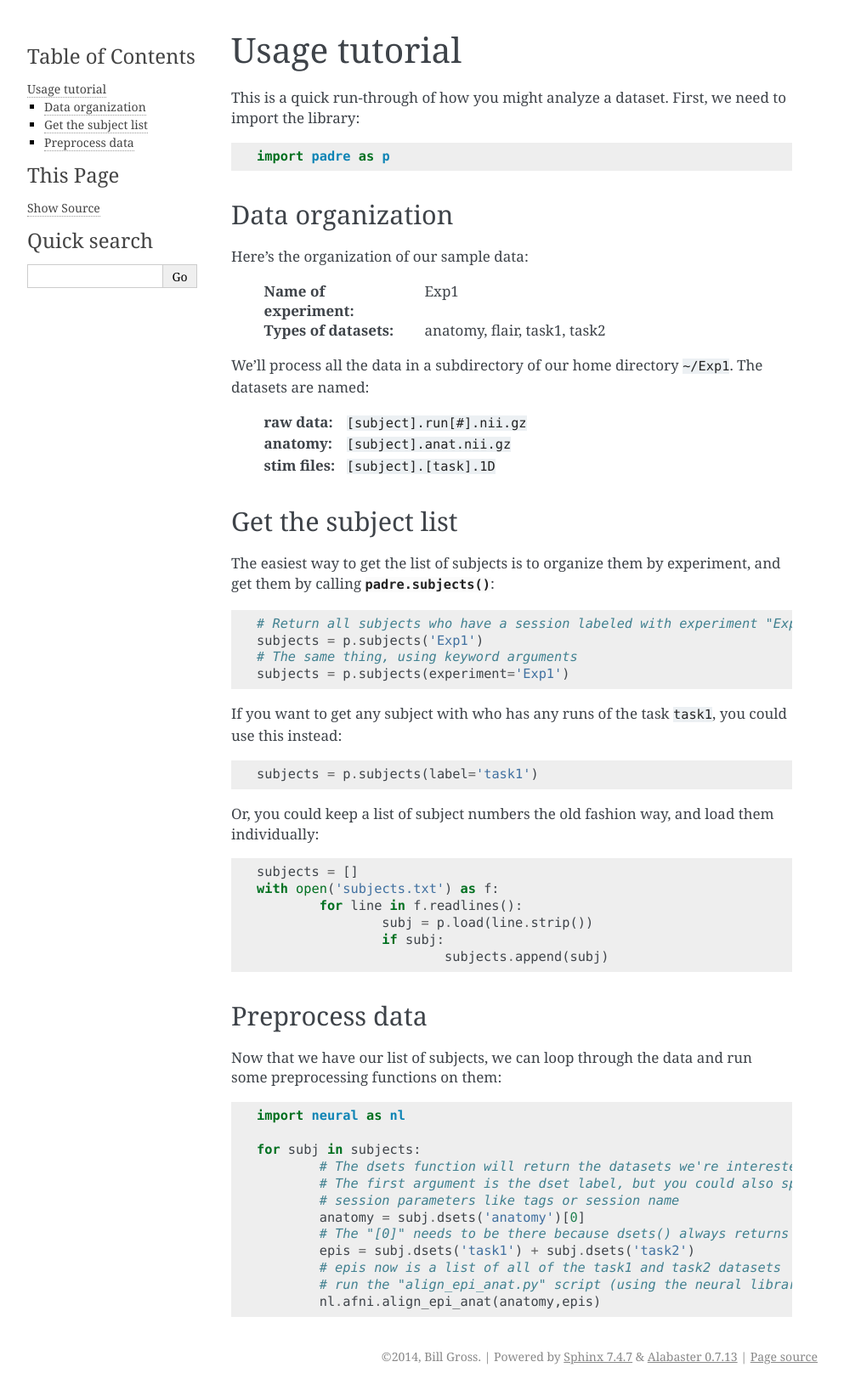
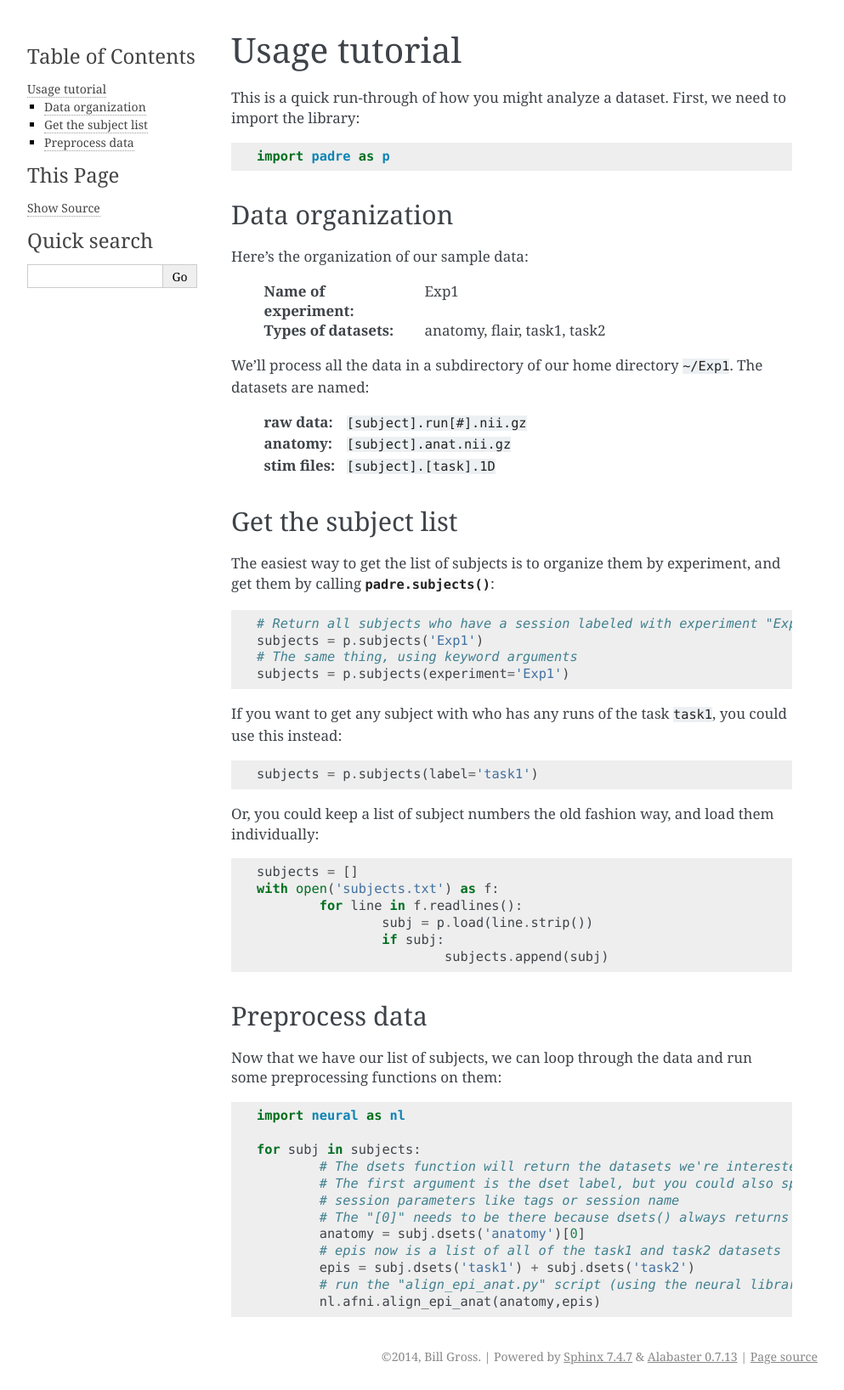
Before and after one commit to azraq27/padre, a Sphinx documentation site: the page built from docs/source/tutorial.rst, in a window 1280 px wide. Shown: the whole page at 85% size, without its empty margins (148-1141 px from the left). Built offline with Sphinx 7.4.7, drawn with Linux system fonts in a browser that asks for light colours.

```diff
--- a/docs/source/tutorial.rst
+++ b/docs/source/tutorial.rst
@@ -53,9 +53,9 @@ Now that we have our list of subjects, we can loop through the data and run some
 		# The dsets function will return the datasets we're interested in.
 		# The first argument is the dset label, but you could also specify
 		# session parameters like tags or session name
+		# The "[0]" needs to be there because dsets() always returns a list
 		anatomy = subj.dsets('anatomy')[0]
-		# The "[0]" needs to be there because dsets() always returns a list
+		# epis now is a list of all of the task1 and task2 datasets
 		epis = subj.dsets('task1') + subj.dsets('task2')
-		# epis now is a list of all of the task1 and task2 datasets
 		# run the "align_epi_anat.py" script (using the neural library)
 		nl.afni.align_epi_anat(anatomy,epis)
```
